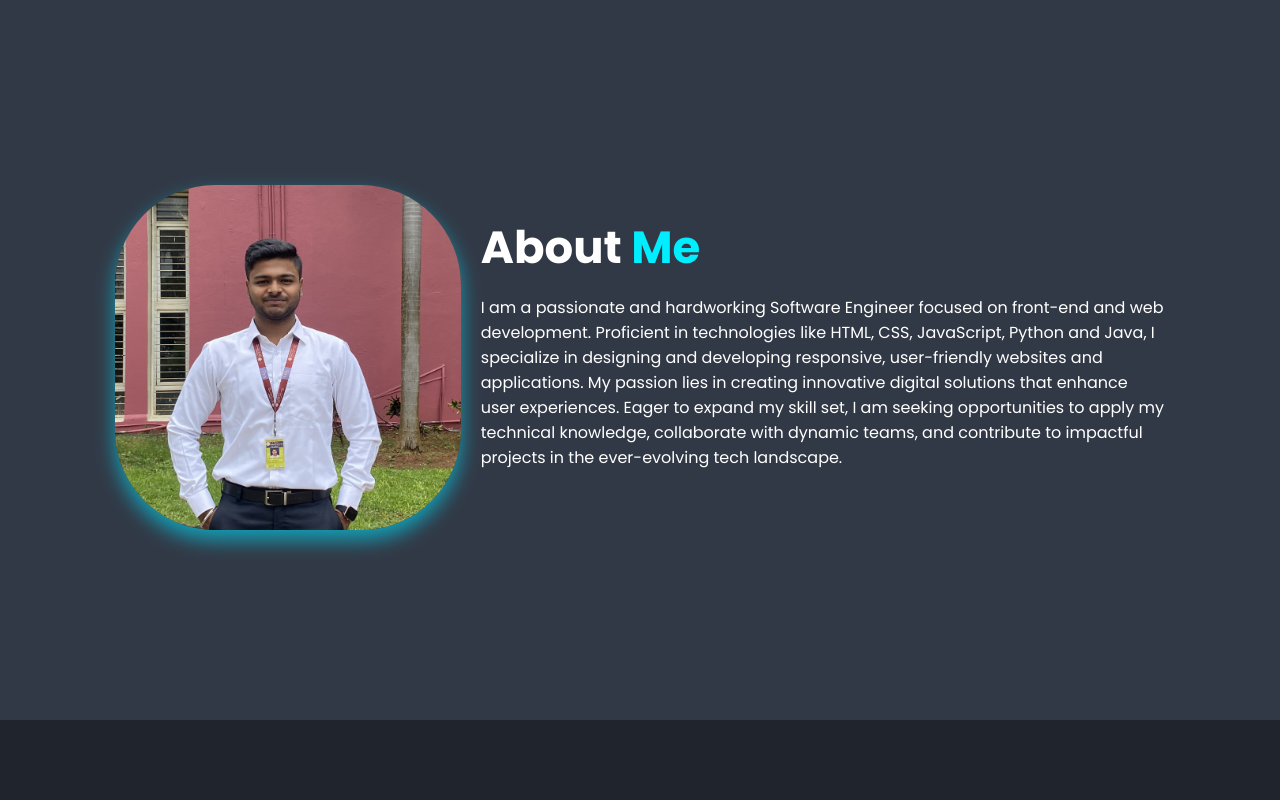
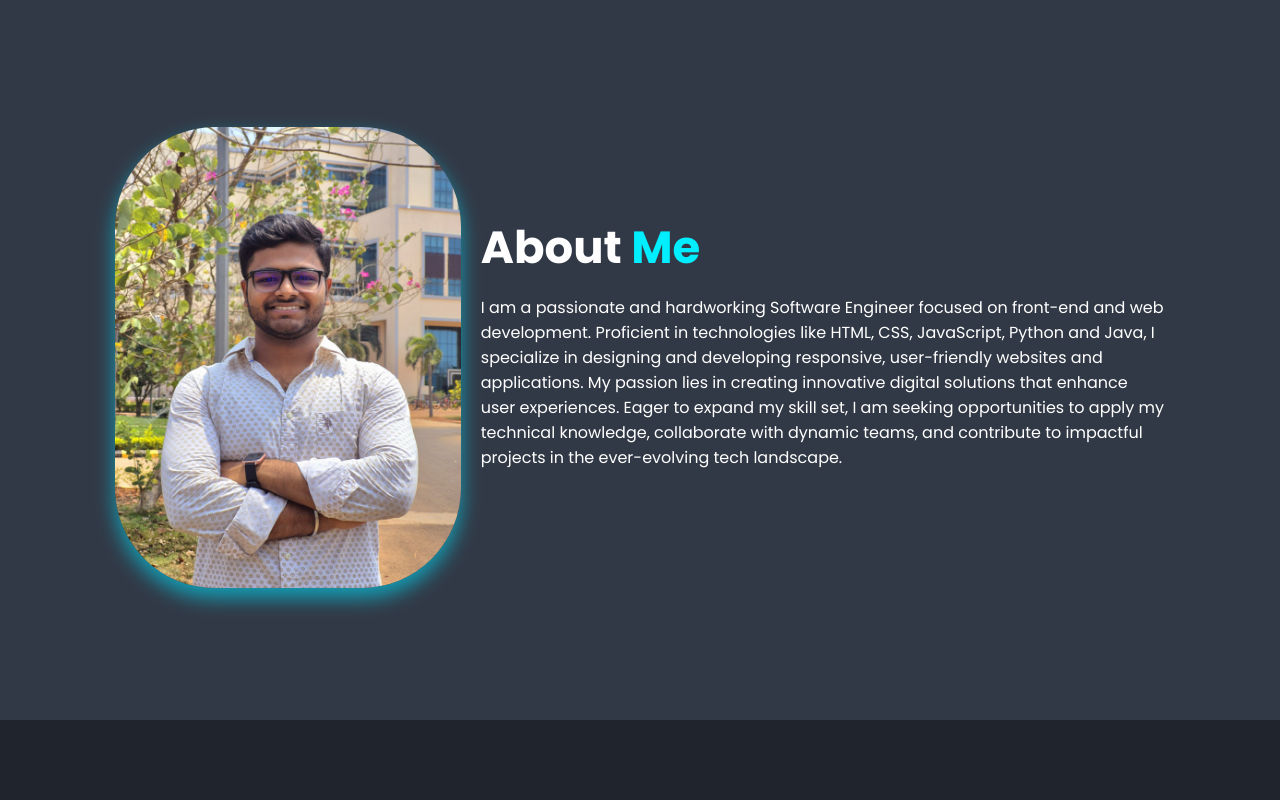
Before and after one commit to subham-jeet/portfolio, a plain HTML site: page index.html in a window 1280 px wide. Shown: the part 880-1680 px from the top of the page. Drawn offline with nearby package versions, Linux system fonts and the light colour scheme; files whose address does not match are found by name.

Commit message:
Updated portfolio image

```diff
--- a/index.html
+++ b/index.html
@@ -52,7 +52,7 @@
     <!-- About section-->
      <section class="about" id="about">
         <div class="about-image">
-            <img src="images/my-Image-1.jpg" alt="">
+            <img src="images/jeethd.jpeg" alt="">
                 </div>
 
                 <div class="about-content">
```
Also changed, not shown: images/jeethd.jpeg (added), 1 other file.
